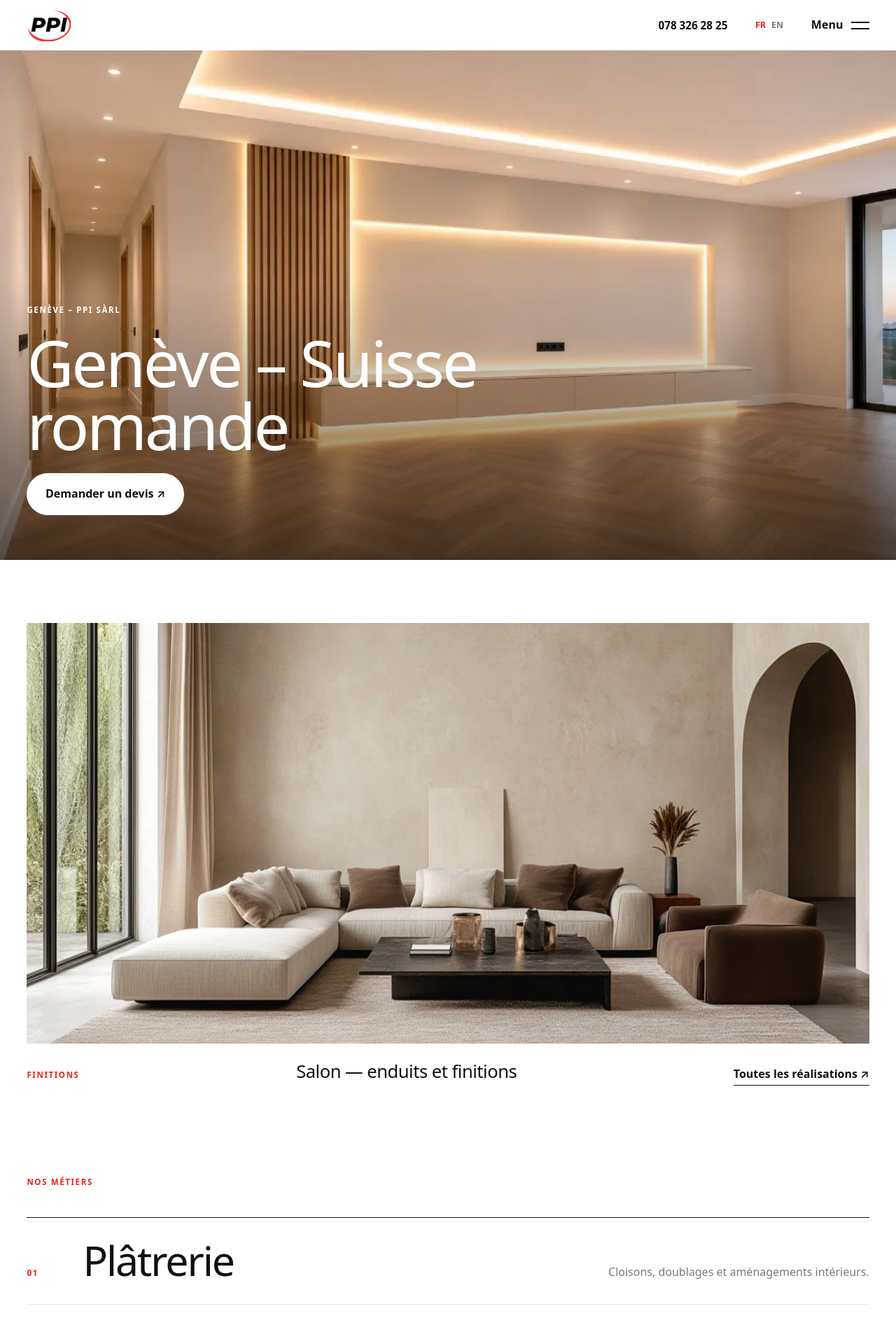
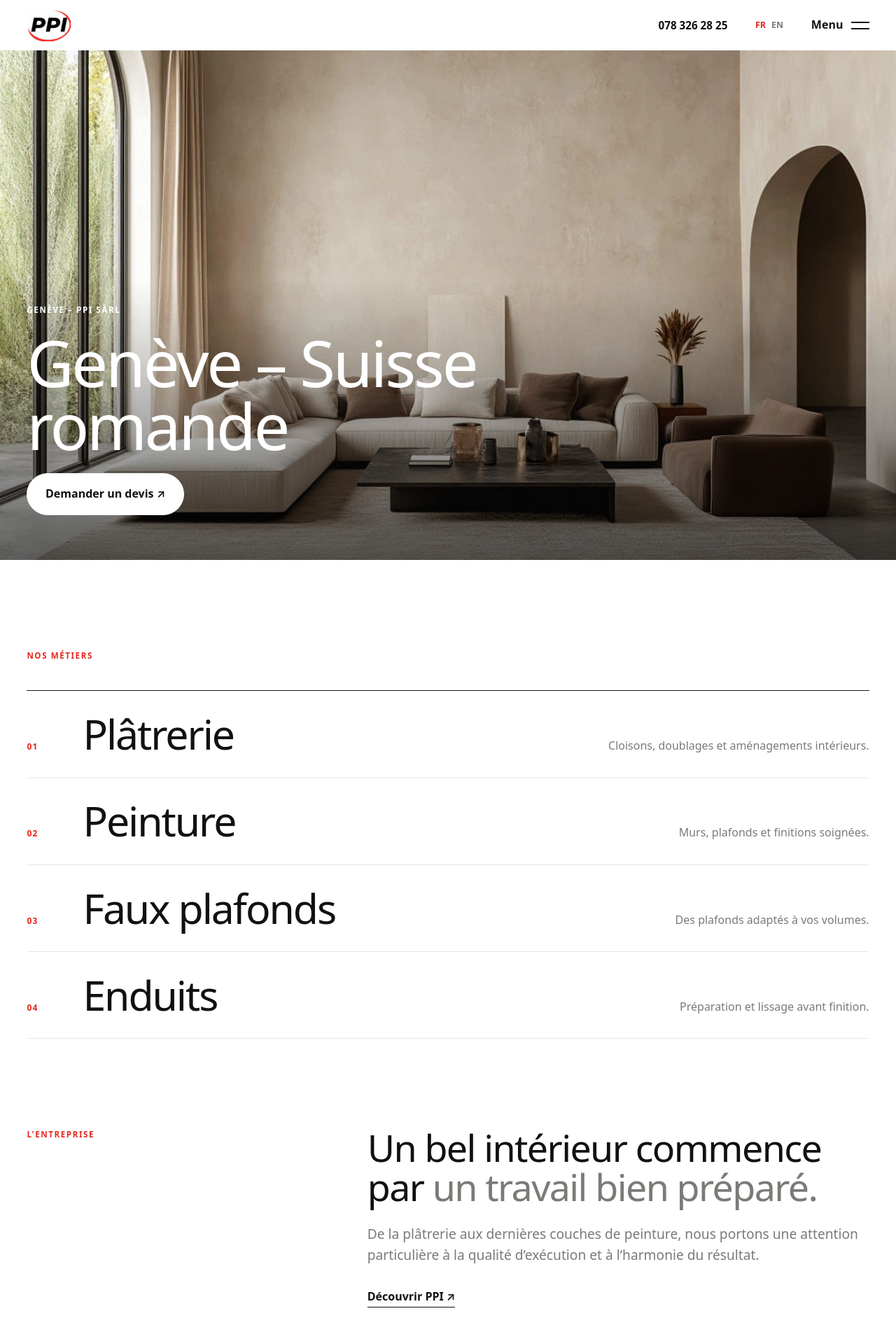
Before and after one commit to blinorkajtazii/ppisarl, a Nuxt app: page / in a window 1280 px wide. Shown: the top 1903 px of the page at 70% size. Built offline with nearby package versions, Linux system fonts and the light colour scheme.

Commit message:
new hero

```diff
--- a/app/pages/index.vue
+++ b/app/pages/index.vue
@@ -13,13 +13,13 @@ useMotion()
     <section class="hero">
       <div class="hero__img">
         <picture>
-          <source srcset="/img/hero-sejour.webp" type="image/webp" />
+          <source srcset="/img/salon-arche.webp" type="image/webp" />
           <img
             data-hero-img
-            src="/img/hero-sejour.jpg"
-            :alt="copy.home.imageLivingRoom"
-            width="1024"
-            height="682"
+            src="/img/salon-arche.jpg"
+            alt="Salon aux tons beige, avec une arche"
+            width="1408"
+            height="786"
             fetchpriority="high"
             decoding="async"
           />
@@ -31,22 +31,6 @@ useMotion()
           <h1 class="display" data-hero>{{ copy.home.headline }}</h1>
         </div>
         <NuxtLink to="/contact" class="button button--light" data-hero>{{ copy.home.quote }}</NuxtLink>
-      </div>
-    </section>
-
-    <section class="project wrap">
-      <PhotoFrame
-        src="/img/salon-arche.jpg"
-        alt="Salon aux tons beige, avec une arche"
-        :width="1408"
-        :height="786"
-        ratio="16 / 8"
-        parallax
-      />
-      <div class="project__meta" data-reveal>
-        <span class="label">{{ copy.home.finishes }}</span>
-        <h2 class="project__title">{{ copy.home.apartment }}</h2>
-        <NuxtLink to="/realisations" class="link">{{ copy.home.allProjects }}</NuxtLink>
       </div>
     </section>
 
```
